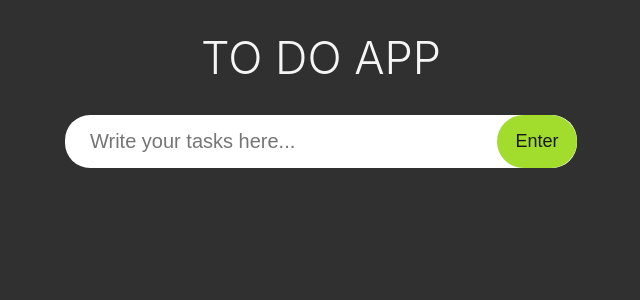
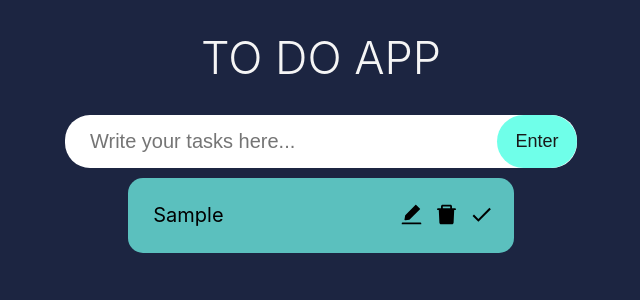
Before and after one commit to benjaminpeto/react-ts-todoapp, a React (Create React App) app: page / in a window 1280 px wide. Both pictures are taken after typing "Sample" into the empty fields and a click on the button "Enter". Shown: the top 300 px of the page, without its empty margins (319-959 px from the left). Built offline with nearby package versions, Linux system fonts and the light colour scheme; the HTML template or start-up script is replaced by a standard one.

Commit message:
installed react-icons library, initiated new component called SingleTodo, implemented functions such as editTodo, deleteTodo, and handleDone, changed design on multiple places

```diff
--- a/package.json
+++ b/package.json
@@ -12,6 +12,7 @@
     "@types/react-dom": "^18.0.3",
     "react": "^18.1.0",
     "react-dom": "^18.1.0",
+    "react-icons": "^4.3.1",
     "react-scripts": "5.0.1",
     "typescript": "^4.6.4",
     "web-vitals": "^2.1.4"
--- a/src/App.css
+++ b/src/App.css
@@ -4,7 +4,7 @@
   display: flex;
   flex-direction: column;
   align-items: center;
-  background-color: #303030;
+  background-color: #1C2541;
 }
 
 .heading {
--- a/src/components/inputField/InputField.style.css
+++ b/src/components/inputField/InputField.style.css
@@ -28,19 +28,19 @@
   right: -12px;
   border: none;
   font-size: 18px;
-  background-color: rgb(162, 220, 45);
+  background-color: #6FFFE9;
   color: rgb(25, 25, 25);
   transition: 0.2s all;
   cursor: pointer;
 }
 
 .input-btn:hover {
-  background-color: rgb(124, 173, 26);
+  background-color: #5BC0BE;
 }
 
 .input-btn:active {
   transform: scale(0.95);
-  box-shadow: 1px 1px 15px rgb(124, 173, 26);
+  box-shadow: 1px 1px 15px #5BC0BE;
 }
 
 @media (max-width: 768px) {
--- /dev/null
+++ b/src/components/singleTodo/SingleTodo.style.css
@@ -0,0 +1,43 @@
+.single-todo {
+  display: flex;
+  width: 30%;
+  border-radius: 15px;
+  padding: 20px;
+  margin-top: 10px;
+  background-color: #5BC0BE;
+}
+
+.single-todo-text {
+  flex: 1;
+  padding: 5px;
+  border: none;
+  font-size: 20px;
+  background-color: #5BC0BE;
+}
+
+.single-todo-text:focus {
+  outline: solid 1px #3A506B;
+  border-radius: 5px;
+}
+
+.icons-container {
+  margin-top: 4px;
+}
+
+.icons {
+  margin-left: 10px;
+  font-size: 25px;
+  cursor: pointer;
+}
+
+@media (max-width: 1200px) {
+  .single-todo {
+    width: 40%;
+  }
+}
+
+@media (max-width: 768px) {
+  .single-todo {
+    width: 100%;
+  }
+}
--- /dev/null
+++ b/src/components/singleTodo/SingleTodo.tsx
@@ -0,0 +1,81 @@
+import React, { useRef, useState, useEffect } from 'react'
+import { Todo } from '../../model';
+import { AiFillDelete, AiFillEdit } from 'react-icons/ai';
+import { MdDone } from 'react-icons/md';
+import './SingleTodo.style.css';
+
+type Props = {
+  todo: Todo;
+  todos: Todo[];
+  setTodos: React.Dispatch<React.SetStateAction<Todo[]>>
+};
+
+const SingleTodo = ({ todo, todos, setTodos }: Props) => {
+  const [edit, setEdit] = useState<boolean>(false);
+  const [editTodo, setEditTodo] = useState<string>(todo.todo);
+
+  const handleDone = (id: number) => {
+    setTodos(todos.map((todo) =>
+      todo.id === id ? { ...todo, isDone: !todo.isDone } : todo
+    ));
+  };
+
+  const handleDelete = (id: number) => {
+    setTodos(todos.filter((todo) => todo.id !== id ));
+  };
+
+  const handleEdit = (event: React.FormEvent, id: number) => {
+    event.preventDefault();
+
+    setTodos(todos.map((todo) => (
+      todo.id === id ? {...todo, todo: editTodo} : todo
+    )));
+    setEdit(false);
+  };
+
+  const inputRef = useRef<HTMLInputElement>(null);
+
+  // enable focus on, to be able to write in the input immediately
+  useEffect(() => {
+    inputRef.current?.focus();
+  }, [edit]);
+
+  return (
+    <form className='single-todo' onSubmit={(event) => handleEdit(event, todo.id)}>
+      {
+        edit ? (
+          <input
+            ref={inputRef}
+            value={editTodo}
+            onChange={(event) => setEditTodo(event.target.value)}
+            className='single-todo-text'
+          />
+        ) : todo.isDone ? (
+          <s className='single-todo-text'>
+            {todo.todo}
+          </s>
+        ) : (
+          <span className='single-todo-text'>
+            {todo.todo}
+          </span>
+        )
+      }
+      <div className='icons-container'>
+        <span
+          className='icons'
+          onClick={() => {
+            if(!edit && !todo.isDone) {
+              setEdit(!edit)
+            }
+          }}
+        >
+          <AiFillEdit />
+        </span>
+        <span className='icons' onClick={() => handleDelete(todo.id)}><AiFillDelete /></span>
+        <span className='icons' onClick={() => handleDone(todo.id)}><MdDone /></span>
+      </div>
+    </form>
+  )
+}
+
+export default SingleTodo
--- a/src/components/todoList/TodoList.style.css
+++ b/src/components/todoList/TodoList.style.css
@@ -0,0 +1,12 @@
+.todos {
+  display: flex;
+  justify-content: space-evenly;
+  width: 90%;
+  flex-wrap: wrap;
+}
+
+@media (max-width: 768px) {
+  .todos {
+    width: 90%;
+  }
+}
--- a/src/components/todoList/TodoList.tsx
+++ b/src/components/todoList/TodoList.tsx
@@ -1,5 +1,6 @@
 import React from 'react'
 import { Todo } from '../../model';
+import SingleTodo from '../singleTodo/SingleTodo';
 import './TodoList.style.css';
 
 interface Props {
@@ -7,12 +8,21 @@ interface Props {
   setTodos: React.Dispatch<React.SetStateAction<Todo[]>>;
 }
 
-const TodoList: React.FC = ({ todos, setTodos }: Props) => {
-  return <div className="todos">
-    {
-
-    }
-  </div>;
+const TodoList: React.FC<Props> = ({ todos, setTodos }: Props) => {
+  return (
+    <div className="todos">
+      {
+        todos.map(todo => (
+          <SingleTodo
+            todo={todo}
+            key={todo.id}
+            todos={todos}
+            setTodos={setTodos}
+          />
+        ))
+      }
+    </div>
+  )
 }
 
 export default TodoList;
```
Also changed, not shown: 1 other file (tests, documents, lock files or other folders).
